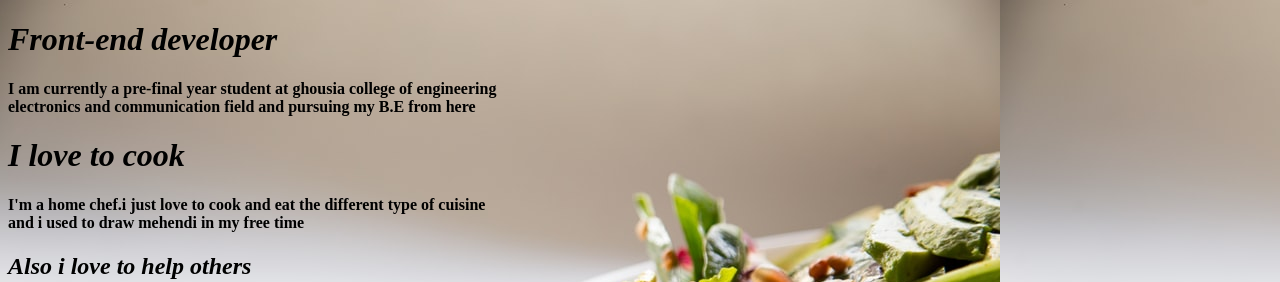
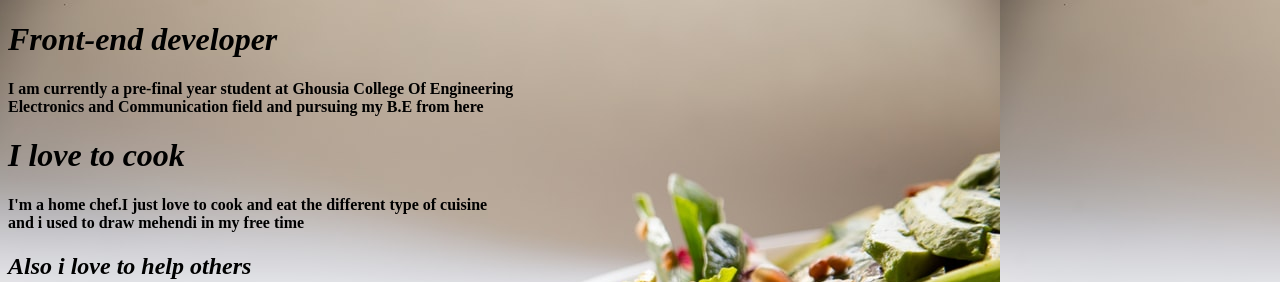
Before and after one commit to Yasmeen1999/yasmeen1999.github.io, a plain HTML site: page about.html in a window 1280 px wide. Shown: the top 282 px of the page. Drawn offline with Linux system fonts and the light colour scheme.

Commit message:
updated portfolio

```diff
--- a/about.html
+++ b/about.html
@@ -13,11 +13,11 @@
             <h1> <i>Front-end developer</i> </h1>
 
 
-            <h4>I am currently a pre-final year student at ghousia college of engineering <br> electronics and communication field and pursuing my B.E from here</h4>
+            <h4>I am currently a pre-final year student at Ghousia College Of Engineering <br> Electronics and Communication field and pursuing my B.E from here</h4>
 
 
             <h1><i>I love to cook</i></h1>
-            <h4>I'm a home chef.i just love to cook and eat the different type of cuisine<br> and i used to draw mehendi in my free time</h4>
+            <h4>I'm a home chef.I just love to cook and eat the different type of cuisine<br> and i used to draw mehendi in my free time</h4>
             <h2><i> Also i love to help others </i></h2><br><br><br>
             <button>
                 <a href="../index.html"> <h4><i>BACK TO PORTFOLIO </i></h4></a>
```
